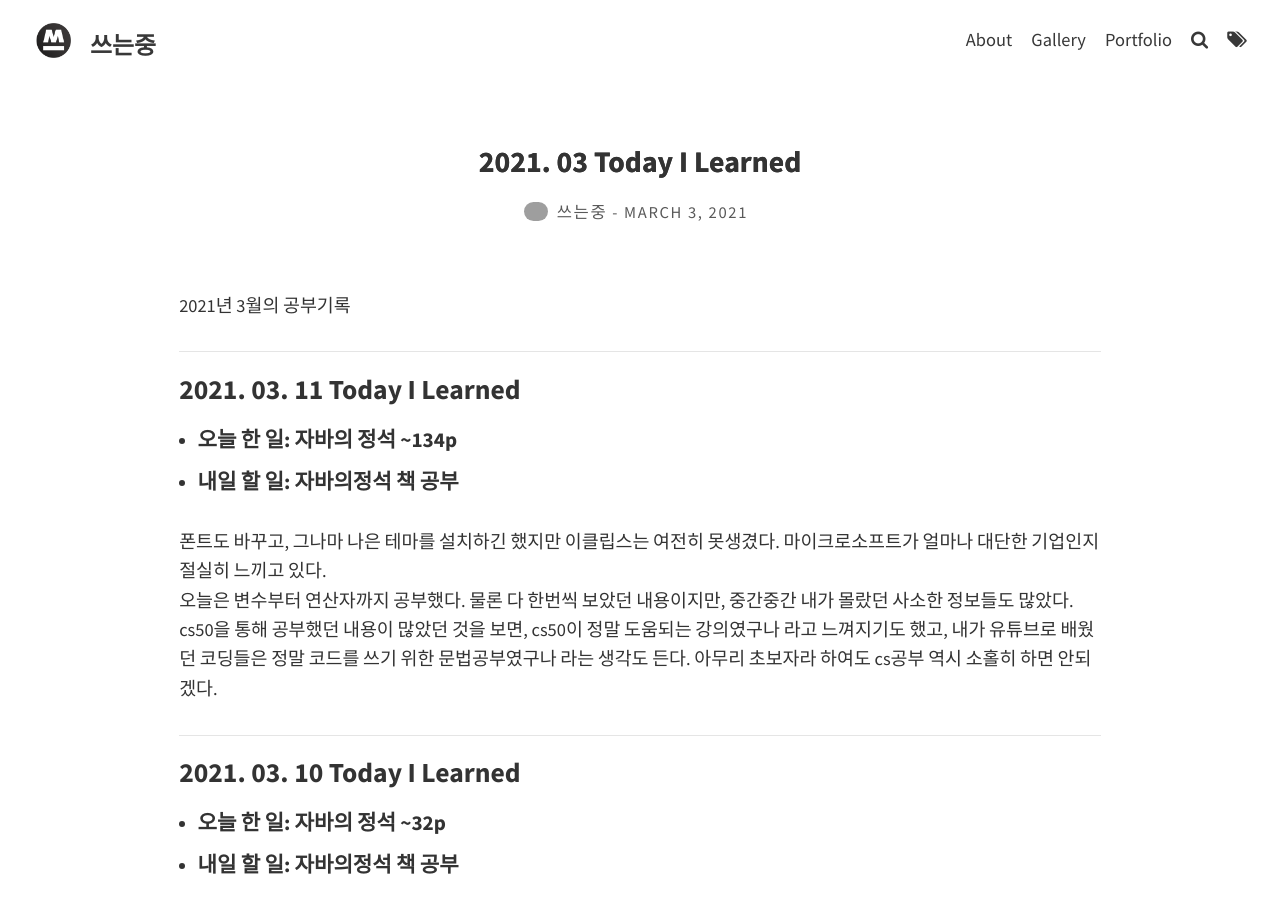
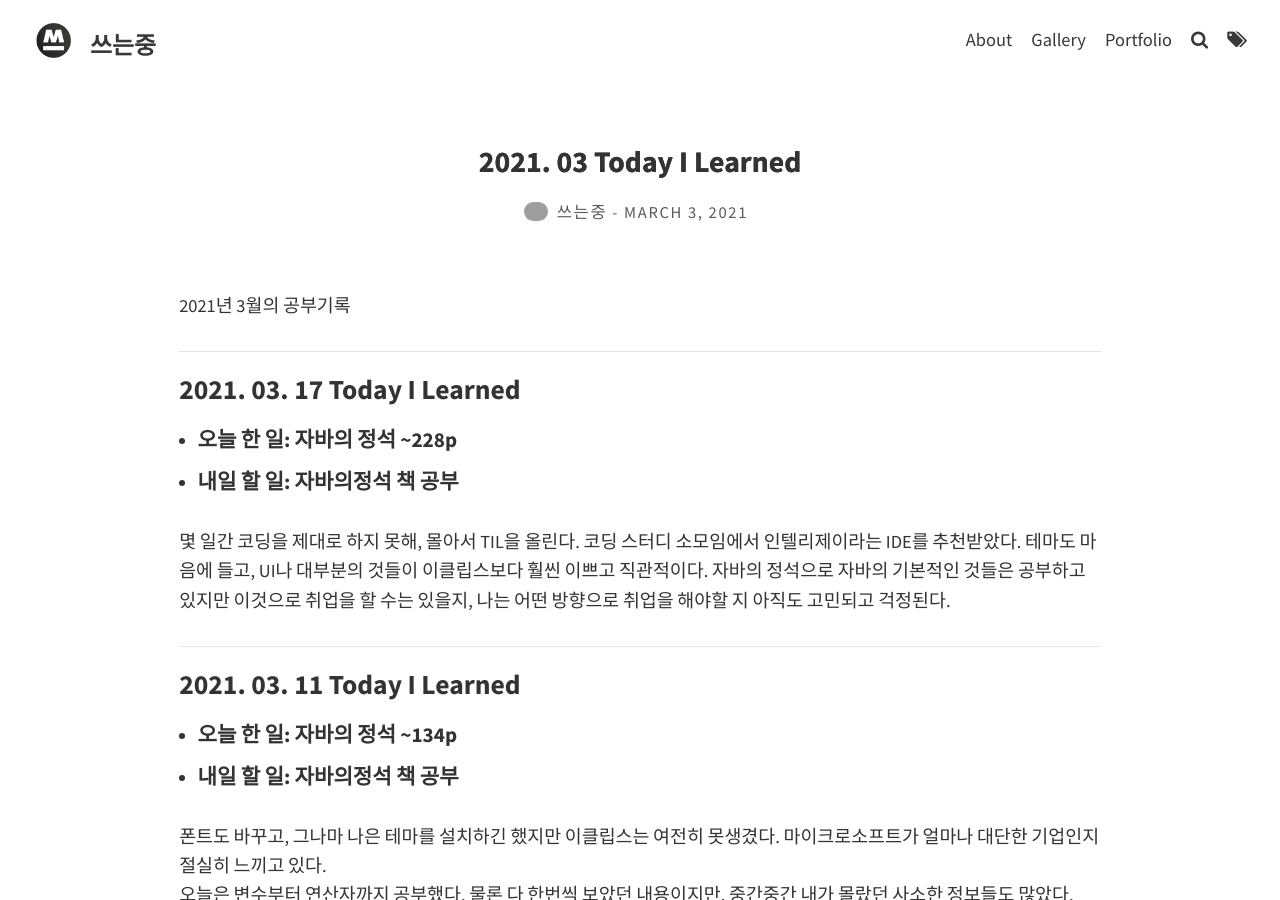
Before and after one commit to TaeIng/taeing.github.io, a Jekyll site: the page built from _posts/TIL/2021-03-03-TIL.md, in a window 1280 px wide and 900 px high. Built offline with Jekyll 4.4.1, drawn with Linux system fonts in a browser that asks for light colours; comment, search, counter and statistics services are not loaded; grey boxes are pictures that could not be loaded.

Commit message:
POST: 3월 17일 TIL 추가

```diff
--- a/_posts/TIL/2021-03-03-TIL.md
+++ b/_posts/TIL/2021-03-03-TIL.md
@@ -8,6 +8,14 @@ excerpt_separator: <!--more-->
 
 2021년 3월의 공부기록
  <!--more-->
+
+ - - -
+
+<h3>2021. 03. 17 Today I Learned</h3>
+- <h4>오늘 한 일: 자바의 정석 ~228p
+- <h4>내일 할 일: 자바의정석 책 공부</h4>
+
+몇 일간 코딩을 제대로 하지 못해, 몰아서 TIL을 올린다. 코딩 스터디 소모임에서 인텔리제이라는 IDE를 추천받았다. 테마도 마음에 들고, UI나 대부분의 것들이 이클립스보다 훨씬 이쁘고 직관적이다. 자바의 정석으로 자바의 기본적인 것들은 공부하고 있지만 이것으로 취업을 할 수는 있을지, 나는 어떤 방향으로 취업을 해야할 지 아직도 고민되고 걱정된다.
 
  - - -
 
```
